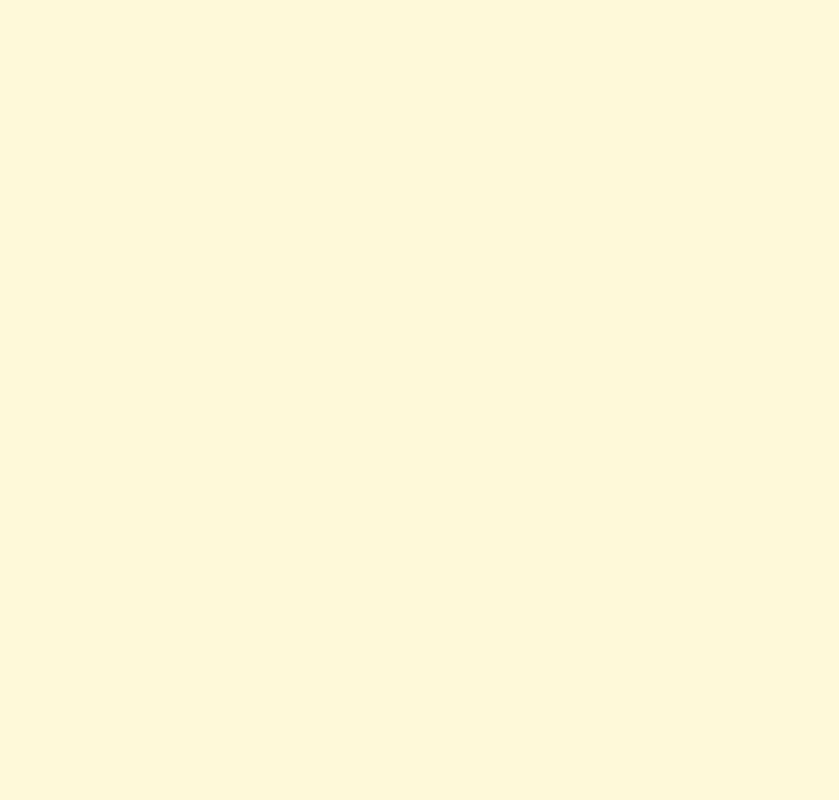
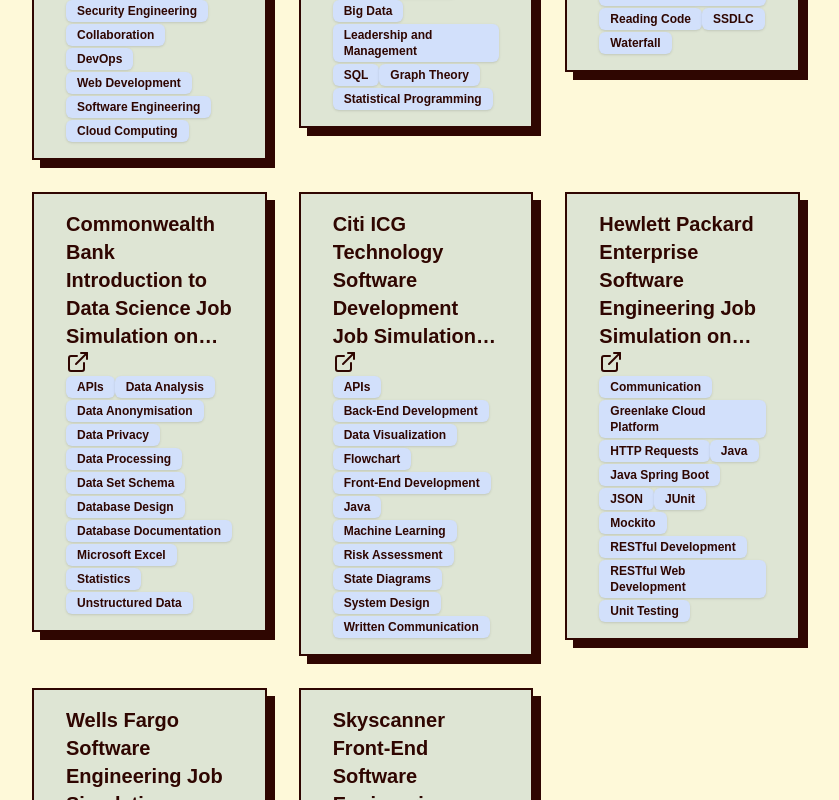
Before and after one commit to exxsid/MyWebPortfoliio, a Next.js app: page / in a window 1280 px wide. Shown: the part 4360-5160 px from the top of the page, without its empty margins (224-1063 px from the left). Before the commit the page ends 3960 px from the top, so only its background shows below. Built offline with nearby package versions, Linux system fonts and the light colour scheme.

Commit message:
add certificates

```diff
--- a/app/page.tsx
+++ b/app/page.tsx
@@ -26,6 +26,7 @@
   FirebaseBadge,
   JavaScriptBadge,
 } from "@/components/tech-badges";
+import CertificateCard from "@/components/certificate-card";
 
 export default function Home() {
   return (
@@ -329,6 +330,138 @@
           </div>
         </div>
       </section>
+
+      <section className="px-4 sm:px-8 md:px-16 lg:px-24 xl:px-[20%] w-screen h-fit py-8 sm:py-12 md:py-16">
+        <h1 className="text-3xl sm:text-4xl md:text-5xl font-bold">
+          Certifications
+        </h1>
+        <div className="grid grid-cols-1 sm:grid-cols-2 md:grid-cols-3 gap-8 items-start justify-start">
+          <CertificateCard
+            title="IBM Back-End Development - Coursera"
+            link="https://coursera.org/share/e7713f84b5d10d30e76d61de41fbfe6c"
+            skills={[
+              "Data Analysis",
+              "Software Testing",
+              "Computer Programming",
+              "Leadership and Management",
+              "Programming Principles",
+              "Software Architecture",
+              "Security Engineering",
+              "Collaboration",
+              "DevOps",
+              "Web Development",
+              "Software Engineering",
+              "Cloud Computing",
+            ]}
+          />
+
+          <CertificateCard
+            title="UC San Diego Big Data - Coursera"
+            link="https://drive.google.com/drive/folders/1FpcMvS-xztGxp38t9pqEwMHzz-aYzffF?usp=sharing"
+            skills={[
+              "Databases",
+              "Data Management",
+              "Data Analysis",
+              "Distributed Computing Architecture",
+              "Data Structures",
+              "Machine Learning",
+              "Big Data",
+              "Leadership and Management",
+              "SQL",
+              "Graph Theory",
+              "Statistical Programming",
+            ]}
+          />
+
+          <CertificateCard
+            title="Accenture Software Engineering Job Simulation on Forage - May 2025"
+            link="https://drive.google.com/file/d/1RZYvaDz5jIu4PkUCFdSCNvE0QyEYfr_I/view?usp=drive_link"
+            skills={[
+              "Agile",
+              "Analysis",
+              "Debugging Code",
+              "Identification",
+              "Maturity Level Assessments",
+              "Reading Code",
+              "SSDLC",
+              "Waterfall",
+            ]}
+          />
+
+          <CertificateCard
+            title="Commonwealth Bank Introduction to Data Science Job Simulation on Forage - November 2024"
+            link="https://drive.google.com/file/d/1BpezwTikCJnKwkie8aKlrI9Z-23bfG3x/view?usp=drive_link"
+            skills={[
+              "APIs",
+              "Data Analysis",
+              "Data Anonymisation",
+              "Data Privacy",
+              "Data Processing",
+              "Data Set Schema",
+              "Database Design",
+              "Database Documentation",
+              "Microsoft Excel",
+              "Statistics",
+              "Unstructured Data",
+            ]}
+          />
+
+          <CertificateCard
+            title="Citi ICG Technology Software Development Job Simulation on Forage - October 2024"
+            link="https://drive.google.com/file/d/1IAFIMMxbvKG4tCqaDH9DMXk8--zCzBk_/view?usp=drive_link"
+            skills={[
+              "APIs",
+              "Back-End Development",
+              "Data Visualization",
+              "Flowchart",
+              "Front-End Development",
+              "Java",
+              "Machine Learning",
+              "Risk Assessment",
+              "State Diagrams",
+              "System Design",
+              "Written Communication",
+            ]}
+          />
+
+          <CertificateCard
+            title="Hewlett Packard Enterprise Software Engineering Job Simulation on Forage - October 2024"
+            link="https://drive.google.com/file/d/149f2yd3VQGrW-besxjUSSJWUB1JABETZ/view?usp=drive_link"
+            skills={[
+              "Communication",
+              "Greenlake Cloud Platform",
+              "HTTP Requests",
+              "Java",
+              "Java Spring Boot",
+              "JSON",
+              "JUnit",
+              "Mockito",
+              "RESTful Development",
+              "RESTful Web Development",
+              "Unit Testing",
+            ]}
+          />
+
+          <CertificateCard
+            title="Wells Fargo Software Engineering Job Simulation on Forage - September 2024"
+            link="https://drive.google.com/file/d/1pAf8fIIs0S64qXvDP2ADx5_96INVEQIH/view?usp=drive_link"
+            skills={[
+              "Data Modeling",
+              "Entity Relationship Diagram",
+              "Java",
+              "JPA",
+              "Spring",
+              "System Design",
+            ]}
+          />
+
+          <CertificateCard
+            title="Skyscanner Front-End Software Engineering virtual experience programme on Forage - August 2024"
+            link="https://drive.google.com/file/d/10D7ULwnqyzPoVx1kccd2i3VqUiXlJBVT/view?usp=drive_link"
+            skills={["BackPack", "JavaScript", "React"]}
+          />
+        </div>
+      </section>
     </>
   );
 }
--- /dev/null
+++ b/components/certificate-card.tsx
@@ -0,0 +1,50 @@
+import { THEME, SHADOW } from "@/lib/color-pallete";
+import { Badge } from "./ui/badge";
+import { ExternalLink } from "lucide-react";
+
+interface CertificateCardProps {
+  title: string;
+  link: string;
+  skills: Array<string>;
+}
+
+export default function CertificateCard({
+  title,
+  link,
+  skills,
+}: CertificateCardProps) {
+  return (
+    <div
+      className="px-8 py-4 border-[0.15rem]"
+      style={{
+        backgroundColor: THEME.accent,
+        boxShadow: SHADOW.md,
+        borderColor: THEME.dark,
+        color: THEME.dark,
+      }}
+    >
+      <a href={link} target="_blank">
+        <h1 className="font-extrabold text-sm sm:text-sm md:text-xl line-clamp-5">
+          {title}
+        </h1>
+        <ExternalLink />
+      </a>
+
+      <div>
+        {skills.map((skill, index) => {
+          return (
+            <Badge
+              key={index}
+              style={{
+                backgroundColor: THEME.secondary,
+                color: THEME.dark,
+              }}
+            >
+              {skill}
+            </Badge>
+          );
+        })}
+      </div>
+    </div>
+  );
+}
```
